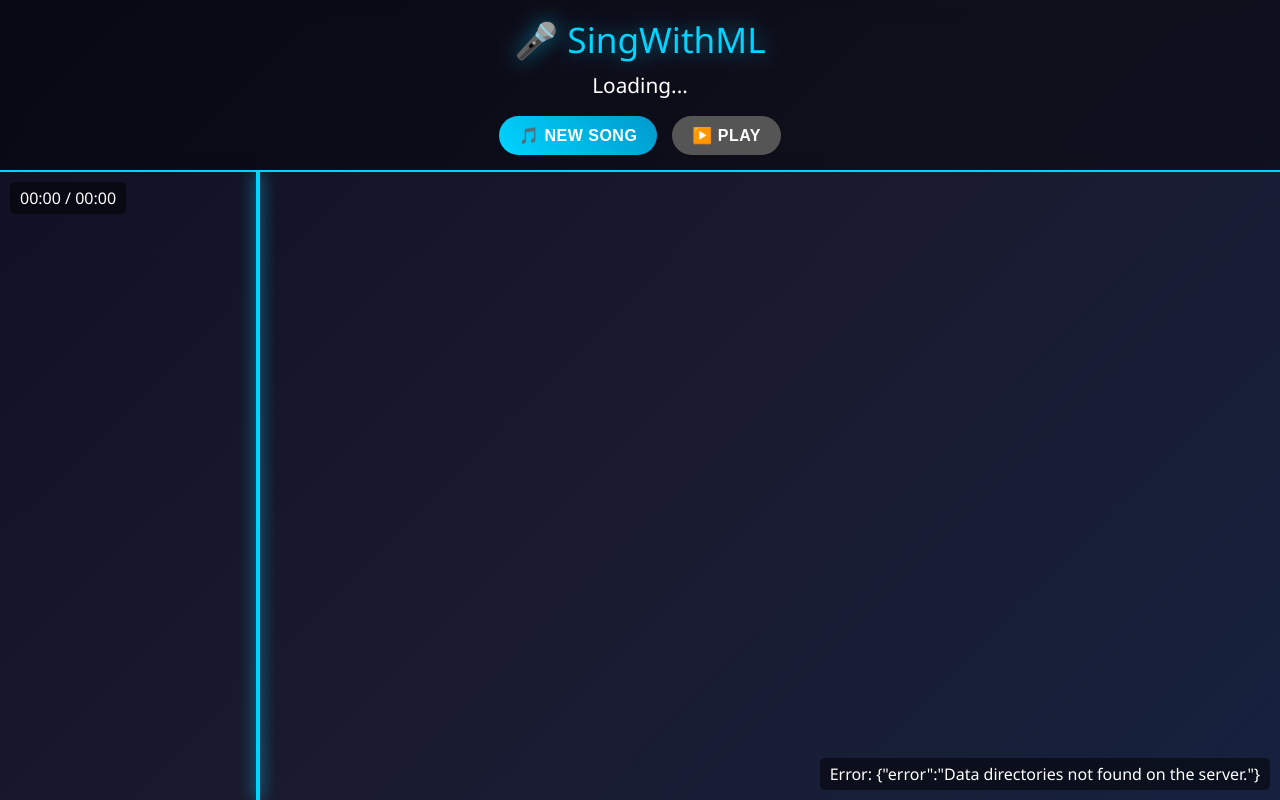
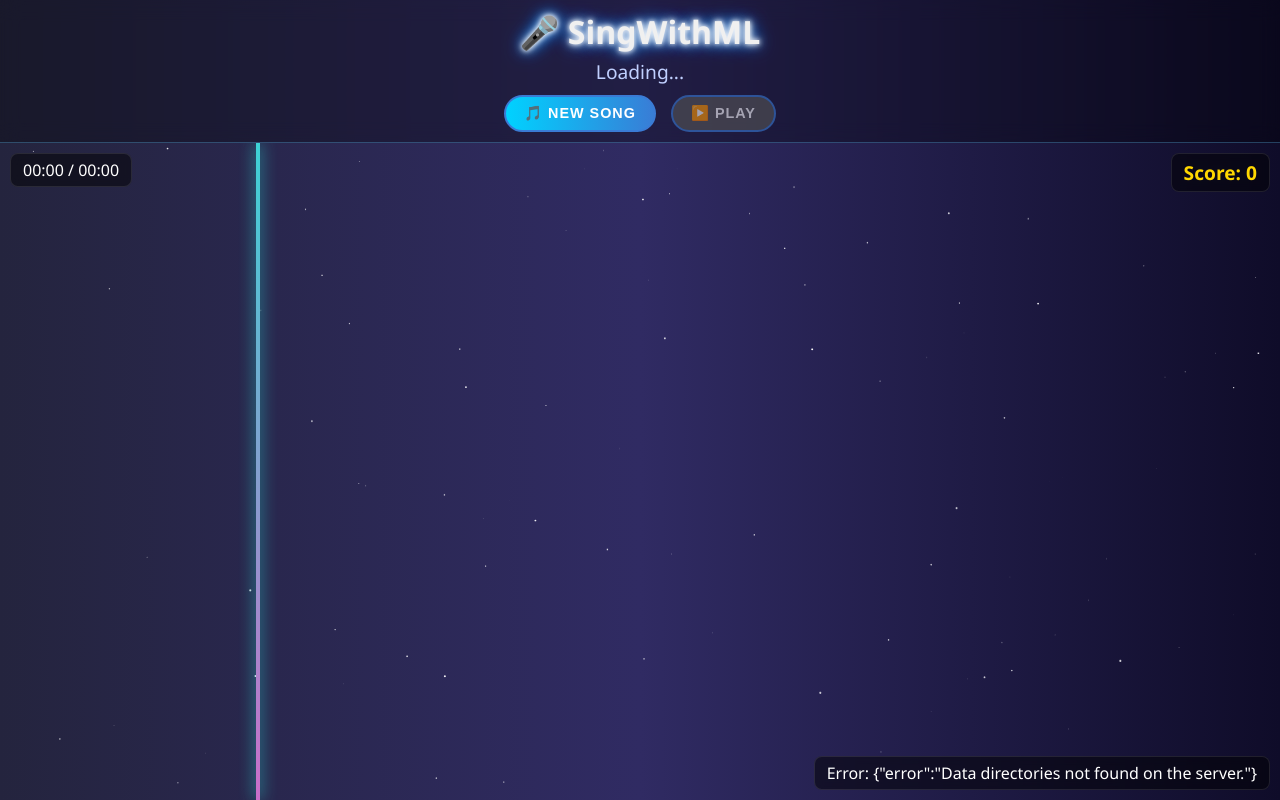
Before and after one commit to jpe17/SingwithML, a Flask app: page / in a window 1280 px wide. Run offline with Flask 3, Linux system fonts and the light colour scheme.

Commit message:
improving html

```diff
--- a/templates/karaoke.html
+++ b/templates/karaoke.html
@@ -5,33 +5,88 @@
     <meta name="viewport" content="width=device-width, initial-scale=1.0">
     <title>SingWithML - Karaoke</title>
     <style>
+        /* --- SingStar Inspired UI Overhaul --- */
         * { margin: 0; padding: 0; box-sizing: border-box; }
         body {
             font-family: 'Segoe UI', Tahoma, Geneva, Verdana, sans-serif;
-            background: linear-gradient(135deg, #0f0f23 0%, #1a1a2e 50%, #16213e 100%);
+            background: #0f0c29;
+            background: linear-gradient(to right, #24243e, #302b63, #0f0c29);
             color: white;
             overflow: hidden;
         }
         .container { height: 100vh; display: flex; flex-direction: column; }
-        .header { text-align: center; padding: 15px; background: rgba(0, 0, 0, 0.4); border-bottom: 2px solid #00d4ff; backdrop-filter: blur(10px); z-index: 20; }
-        .header h1 { font-size: 2.2em; text-shadow: 0 0 20px rgba(0, 212, 255, 0.5); color: #00d4ff; margin-bottom: 8px; font-weight: 300; }
-        .song-title { font-size: 1.3em; color: #ffffff; margin-bottom: 15px; min-height: 30px; font-weight: 500; }
+        .header {
+            text-align: center;
+            padding: 10px;
+            background: rgba(0, 0, 0, 0.3);
+            border-bottom: 1px solid rgba(100, 200, 255, 0.3);
+            backdrop-filter: blur(10px);
+            z-index: 20;
+        }
+        .header h1 {
+            font-size: 2em;
+            font-weight: 600;
+            color: #f0f0f0;
+            text-shadow: 0 0 5px #fff, 0 0 10px #fff, 0 0 15px #0073e6, 0 0 20px #0073e6;
+        }
+        .song-title { font-size: 1.2em; color: #c0d0ff; margin: 5px 0 10px 0; min-height: 24px; font-weight: 500; }
         .controls { display: flex; justify-content: center; gap: 15px; }
-        .btn { padding: 10px 20px; font-size: 1em; border: none; border-radius: 30px; cursor: pointer; transition: all 0.3s ease; font-weight: 600; text-transform: uppercase; letter-spacing: 0.5px; }
-        .btn:disabled { background: #555; cursor: not-allowed; }
-        .btn-primary { background: linear-gradient(45deg, #00d4ff, #0099cc); color: white; }
-        .btn-danger { background: linear-gradient(45deg, #ff3366, #cc1a4d); color: white; }
+        .btn {
+            padding: 8px 18px; font-size: 0.9em; border: 2px solid transparent; border-radius: 30px;
+            cursor: pointer; transition: all 0.3s ease; font-weight: 700;
+            text-transform: uppercase; letter-spacing: 1px;
+            background-size: 200% auto;
+        }
+        .btn:disabled { background-image: none; background-color: #555; cursor: not-allowed; opacity: 0.6; }
+        .btn-primary { background-image: linear-gradient(to right, #00d2ff 0%, #3a7bd5 51%, #00d2ff 100%); border-color: #3a7bd5; color: white; }
+        .btn-primary:hover { background-position: right center; }
         .karaoke-area { flex: 1; position: relative; overflow: hidden; }
         .pitch-display { height: 100%; position: relative; }
         .note-track { position: absolute; top: 0; left: 0; right: 0; bottom: 0; z-index: 2; }
-        .note { position: absolute; height: 10px; border-radius: 5px; color: white; transition: all 0.1s; z-index: 3; border: 1px solid rgba(0,0,0,0.5); }
-        .note.active { transform: scale(1.1); box-shadow: 0 0 15px #00ff88; border: 1px solid #00ff88; }
-        .singing-line { position: absolute; left: 20%; top: 0; bottom: 0; width: 4px; background: #00d4ff; z-index: 5; box-shadow: 0 0 15px #00d4ff; }
-        .progress-info { position: absolute; top: 10px; left: 10px; background: rgba(0,0,0,0.5); padding: 5px 10px; border-radius: 5px; }
-        .status { position: absolute; bottom: 10px; right: 10px; background: rgba(0,0,0,0.5); padding: 5px 10px; border-radius: 5px; }
-        .note-c { background-color: #ff6b6b; } .note-cs { background-color: #ff8b5a; } .note-d { background-color: #ffac5a; } .note-ds { background-color: #ffd05a; }
-        .note-e { background-color: #ffff5a; } .note-f { background-color: #d0ff5a; } .note-fs { background-color: #a0ff5a; } .note-g { background-color: #70ff5a; }
-        .note-gs { background-color: #5aff8b; } .note-a { background-color: #5ad0ff; } .note-as { background-color: #5a8bff; } .note-b { background-color: #705aff; }
+        .note {
+            position: absolute;
+            height: 12px;
+            border-radius: 6px;
+            color: white;
+            transition: all 0.1s;
+            z-index: 3;
+            box-shadow: 0 2px 5px rgba(0,0,0,0.4);
+            border: 1px solid rgba(0,0,0,0.6);
+            display: flex;
+            align-items: center;
+            justify-content: center;
+            font-size: 9px;
+            text-shadow: 1px 1px 2px rgba(0,0,0,0.7);
+        }
+        .note.active {
+            box-shadow: 0 0 10px #ffdd00, 0 0 20px #ff8c00;
+            transform: scale(1.1);
+            border: 1px solid #fff;
+            z-index: 4;
+        }
+        .singing-line {
+            position: absolute; left: 20%; top: 0; bottom: 0; width: 4px;
+            background: linear-gradient(to bottom, #ff48c4, #2bdfd7, #ff48c4);
+            background-size: 100% 300%;
+            z-index: 5;
+            box-shadow: 0 0 15px #2bdfd7;
+            animation: flow-gradient 4s ease-in-out infinite;
+        }
+        @keyframes flow-gradient {
+            0% { background-position: 0% 0%; }
+            50% { background-position: 0% 100%; }
+            100% { background-position: 0% 0%; }
+        }
+        .ui-panel { position: absolute; background: rgba(0,0,0,0.5); padding: 5px 12px; border-radius: 8px; backdrop-filter: blur(5px); border: 1px solid rgba(255,255,255,0.1); }
+        .progress-info { top: 10px; left: 10px; }
+        .status { bottom: 10px; right: 10px; }
+        .score-display { top: 10px; right: 10px; color: #ffd700; font-size: 1.2em; font-weight: bold; }
+        .note-c { background: #e74c3c; } .note-cs { background: #d35400; } .note-d { background: #f39c12; }
+        .note-ds { background: #f1c40f; } .note-e { background: #2ecc71; } .note-f { background: #1abc9c; }
+        .note-fs { background: #16a085; } .note-g { background: #3498db; } .note-gs { background: #2980b9; }
+        .note-a { background: #9b59b6; } .note-as { background: #8e44ad; } .note-b { background: #c0392b; }
+        #star-bg { position: absolute; top: 0; left: 0; width: 100%; height: 100%; z-index: 0; }
+        .particle { position: absolute; background: #ffd700; border-radius: 50%; z-index: 10; pointer-events: none; }
     </style>
 </head>
 <body>
@@ -45,20 +100,26 @@
             </div>
         </div>
         <div class="karaoke-area">
-            <div class="pitch-display" id="pitchDisplay"><div class="note-track" id="noteTrack"></div><div class="singing-line"></div></div>
-            <div class="progress-info" id="progressInfo">00:00 / 00:00</div>
+            <canvas id="star-bg"></canvas>
+            <div class="pitch-display" id="pitchDisplay">
+                <div class="note-track" id="noteTrack"></div>
+                <div class="singing-line"></div>
+            </div>
+            <div class="ui-panel progress-info" id="progressInfo">00:00 / 00:00</div>
+            <div class="ui-panel score-display" id="scoreDisplay">Score: 0</div>
         </div>
         <audio id="audioPlayer" style="display: none;"></audio>
-        <div class="status" id="status"></div>
+        <div class="ui-panel status" id="status"></div>
     </div>
 
     <script>
         // --- Global State & Constants ---
         let notes = [];
-        let animationFrame = null;
+        let animationFrameId = null;
+        let schedulerIntervalId = null;
         const audioPlayer = document.getElementById('audioPlayer');
-        const NOTE_LOOKAHEAD_TIME = 0.1; // (seconds) How far ahead to schedule notes
-        const NOTE_SCHEDULE_INTERVAL = 25; // (ms) How often to check for upcoming notes
+        const NOTE_LOOKAHEAD_TIME = 0.2;
+        const NOTE_SCHEDULE_INTERVAL = 50;
 
         const noteColors = {
             'C':'note-c', 'C#':'note-cs', 'D':'note-d', 'D#':'note-ds', 'E':'note-e',
@@ -66,11 +127,13 @@
             'A#':'note-as', 'B':'note-b'
         };
 
+        // --- Game State ---
+        let score = 0;
+        let hitNotes = new Set();
+
         // --- Web Audio API Setup ---
         const AudioContext = window.AudioContext || window.webkitAudioContext;
         let audioContext;
-        let noteQueue = []; // For notes that need to be played
-        let nextNoteTime = 0.0;
 
         function initAudioContext() {
             if (!audioContext) {
@@ -79,13 +142,11 @@
                     console.log("AudioContext created successfully.");
                 } catch (e) {
                     setStatus("Web Audio API is not supported in this browser.");
-                    console.error("Could not create AudioContext", e);
                 }
             }
         }
 
         // --- Core Functions ---
-
         function loadRandomSong() {
             stopPlayback();
             setStatus('Loading new song...');
@@ -102,6 +163,7 @@
                     audioPlayer.src = data.instrumental_url;
                     document.getElementById('playBtn').disabled = false;
                     setStatus('Song loaded. Ready to play!');
+                    resetScore();
                 })
                 .catch(error => {
                     console.error('Error loading song:', error);
@@ -110,15 +172,16 @@
         }
 
         function togglePlayback() {
-            initAudioContext(); // Ensure audio is ready, especially on first click
-            if (audioPlayer.paused) {
-                play();
-            } else {
-                pause();
-            }
+            initAudioContext();
+            if (audioPlayer.paused) play();
+            else pause();
         }
 
         function play() {
+            if (!audioPlayer.src) {
+                setStatus("Please load a song first.");
+                return;
+            }
             audioPlayer.play().then(() => {
                 setStatus('Playing...');
                 document.getElementById('playBtn').textContent = '⏸️ Pause';
@@ -139,14 +202,17 @@
             audioPlayer.currentTime = 0;
         }
 
+        function resetScore() {
+            score = 0;
+            hitNotes.clear();
+            document.getElementById('scoreDisplay').textContent = 'Score: 0';
+        }
+
         // --- Note Scheduler & Player (Web Audio API) ---
+        function startScheduler() {
+            const noteQueue = [...notes].sort((a, b) => a.start_time - b.start_time);
 
-        function startScheduler() {
-            noteQueue = [...notes].sort((a, b) => a.start_time - b.start_time);
-            nextNoteTime = 0.0;
-
-            // This is our high-resolution scheduler loop
-            animationFrame = setInterval(() => {
+            schedulerIntervalId = setInterval(() => {
                 const currentTime = audioPlayer.currentTime;
                 while (noteQueue.length > 0 && noteQueue[0].start_time < currentTime + NOTE_LOOKAHEAD_TIME) {
                     const note = noteQueue.shift();
@@ -156,60 +222,57 @@
         }
 
         function playNoteSound(note, scheduledTime) {
+            if (!audioContext) return;
             const osc = audioContext.createOscillator();
             const gain = audioContext.createGain();
-
             osc.connect(gain);
             gain.connect(audioContext.destination);
 
             osc.type = 'triangle';
-            osc.frequency.value = 440 * Math.pow(2, (note.midi_note - 69) / 12);
+            osc.frequency.setValueAtTime(440 * Math.pow(2, (note.midi_note - 69) / 12), scheduledTime);
 
-            const volume = 0.3;
-            gain.gain.setValueAtTime(volume, scheduledTime);
-            gain.gain.exponentialRampToValueAtTime(0.01, scheduledTime + note.duration);
+            const volume = 0.25;
+            gain.gain.setValueAtTime(0, scheduledTime);
+            gain.gain.linearRampToValueAtTime(volume, scheduledTime + 0.02);
+            gain.gain.exponentialRampToValueAtTime(0.001, scheduledTime + note.duration);
 
             osc.start(scheduledTime);
             osc.stop(scheduledTime + note.duration);
         }
 
         function stopSchedulerAndAnimation() {
-            if (animationFrame) {
-                clearInterval(animationFrame); // Use clearInterval for the scheduler
-                animationFrame = null;
-            }
+            if (schedulerIntervalId) clearInterval(schedulerIntervalId);
+            if (animationFrameId) cancelAnimationFrame(animationFrameId);
+            schedulerIntervalId = null;
+            animationFrameId = null;
         }
 
         // --- Visual Animation Engine ---
-
         function startAnimation() {
             const noteTrack = document.getElementById('noteTrack');
             const displayWidth = window.innerWidth;
             const singLineX = displayWidth * 0.20;
-            const pixelsPerSecond = displayWidth * 0.2; // Note speed
+            const pixelsPerSecond = displayWidth * 0.15; // Faster notes
 
             const allMidiNotes = notes.map(n => n.midi_note);
             const minNote = Math.min(...allMidiNotes);
             const maxNote = Math.max(...allMidiNotes);
-            const noteRange = Math.max(maxNote - minNote, 24); // Min 2 octaves
+            const noteRange = Math.max(maxNote - minNote, 24);
 
             function animate() {
-                if (audioPlayer.paused) return; // Stop animation if paused
+                if (audioPlayer.paused) return;
 
                 const currentTime = audioPlayer.currentTime;
-                noteTrack.innerHTML = ''; // Efficiently redraw all visible notes
+                noteTrack.innerHTML = '';
 
-                notes.forEach(note => {
+                notes.forEach((note, index) => {
                     const noteStartTime = note.start_time;
                     const noteEndTime = noteStartTime + note.duration;
+                    const isNoteOnScreen = (noteEndTime > currentTime) && (noteStartTime < currentTime + (displayWidth / pixelsPerSecond));
 
-                    // Conditions for rendering a note
-                    const isNoteActive = (noteStartTime < currentTime) && (noteEndTime > currentTime);
-                    const isNoteUpcoming = (noteStartTime >= currentTime) && (noteStartTime < currentTime + (displayWidth / pixelsPerSecond));
-
-                    if (isNoteActive || isNoteUpcoming) {
+                    if (isNoteOnScreen) {
                         const noteElement = document.createElement('div');
-                        const topPercent = 100 - ((note.midi_note - minNote) / noteRange) * 100;
+                        const topPercent = 100 - ((note.midi_note - minNote) / noteRange) * 90 - 5;
                         const noteX = singLineX + (noteStartTime - currentTime) * pixelsPerSecond;
                         const noteWidth = note.duration * pixelsPerSecond;
 
@@ -220,18 +283,97 @@
 
                         const noteName = note.note_name.replace(/\d/, '');
                         noteElement.classList.add(noteColors[noteName] || 'note-c');
-                        if (isNoteActive) noteElement.classList.add('active');
 
+                        const isNoteActive = currentTime >= noteStartTime && currentTime < noteEndTime;
+                        if (isNoteActive) {
+                            noteElement.classList.add('active');
+                            if (!hitNotes.has(index)) {
+                                score += 10;
+                                hitNotes.add(index);
+                                document.getElementById('scoreDisplay').textContent = `Score: ${score}`;
+                                createParticles(singLineX, (topPercent / 100) * noteTrack.offsetHeight);
+                            }
+                        }
                         noteTrack.appendChild(noteElement);
                     }
                 });
 
-                document.getElementById('progressInfo').textContent =
-                    `${formatTime(currentTime)} / ${formatTime(audioPlayer.duration || 0)}`;
-
-                requestAnimationFrame(animate);
+                document.getElementById('progressInfo').textContent = `${formatTime(currentTime)} / ${formatTime(audioPlayer.duration || 0)}`;
+                animationFrameId = requestAnimationFrame(animate);
             }
             animate();
+        }
+
+        function createParticles(x, y) {
+            const particleContainer = document.querySelector('.pitch-display');
+            for (let i = 0; i < 15; i++) {
+                const p = document.createElement('div');
+                p.className = 'particle';
+                particleContainer.appendChild(p);
+                p.style.left = `${x}px`;
+                p.style.top = `${y}px`;
+                const angle = Math.random() * Math.PI * 2;
+                const velocity = 20 + Math.random() * 50;
+                const dx = Math.cos(angle) * velocity;
+                const dy = Math.sin(angle) * velocity;
+                p.style.width = `${2 + Math.random() * 2}px`;
+                p.style.height = p.style.width;
+
+                p.animate([
+                    { transform: `translate(0, 0)`, opacity: 1 },
+                    { transform: `translate(${dx}px, ${dy}px)`, opacity: 0 }
+                ], {
+                    duration: 500 + Math.random() * 500,
+                    easing: 'ease-out'
+                }).onfinish = () => p.remove();
+            }
+        }
+
+        // --- Background Starfield ---
+        function runStarfield() {
+            const canvas = document.getElementById('star-bg');
+            const ctx = canvas.getContext('2d');
+            canvas.width = window.innerWidth;
+            canvas.height = window.innerHeight;
+            let stars = [];
+
+            for(let i = 0; i < 100; i++) {
+                stars.push({
+                    x: Math.random() * canvas.width,
+                    y: Math.random() * canvas.height,
+                    radius: Math.random() * 1.1,
+                    vx: Math.floor(Math.random() * 50) - 25,
+                    vy: Math.floor(Math.random() * 50) - 25
+                });
+            }
+
+            function draw() {
+                ctx.clearRect(0, 0, canvas.width, canvas.height);
+                ctx.globalCompositeOperation = "lighter";
+                for(let i = 0, x = stars.length; i < x; i++) {
+                    let s = stars[i];
+                    ctx.fillStyle = "#fff";
+                    ctx.beginPath();
+                    ctx.arc(s.x, s.y, s.radius, 0, 2 * Math.PI);
+                    ctx.fill();
+                }
+            }
+
+            function update() {
+                for(let i = 0, x = stars.length; i < x; i++) {
+                    let s = stars[i];
+                    s.x += s.vx / 60;
+                    s.y += s.vy / 60;
+                    if(s.x < 0 || s.x > canvas.width) s.vx = -s.vx;
+                    if(s.y < 0 || s.y > canvas.height) s.vy = -s.vy;
+                }
+            }
+
+            (function tick() {
+                draw();
+                update();
+                requestAnimationFrame(tick);
+            })();
         }
 
         function formatTime(s) { return `${Math.floor(s/60)}`.padStart(2,'0') + ':' + `${Math.floor(s%60)}`.padStart(2,'0'); }
@@ -240,7 +382,10 @@
         // --- Event Listeners ---
         audioPlayer.addEventListener('ended', stopPlayback);
         audioPlayer.addEventListener('error', () => setStatus('Error loading audio file.'));
-        window.addEventListener('load', loadRandomSong);
+        window.addEventListener('load', () => {
+            loadRandomSong();
+            runStarfield();
+        });
     </script>
 </body>
 </html>
```
